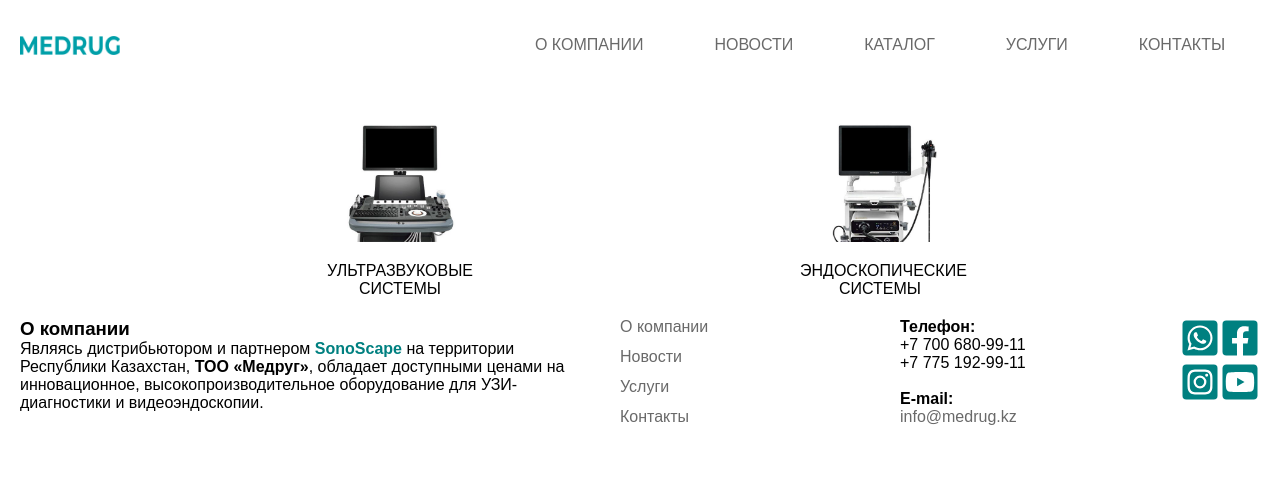
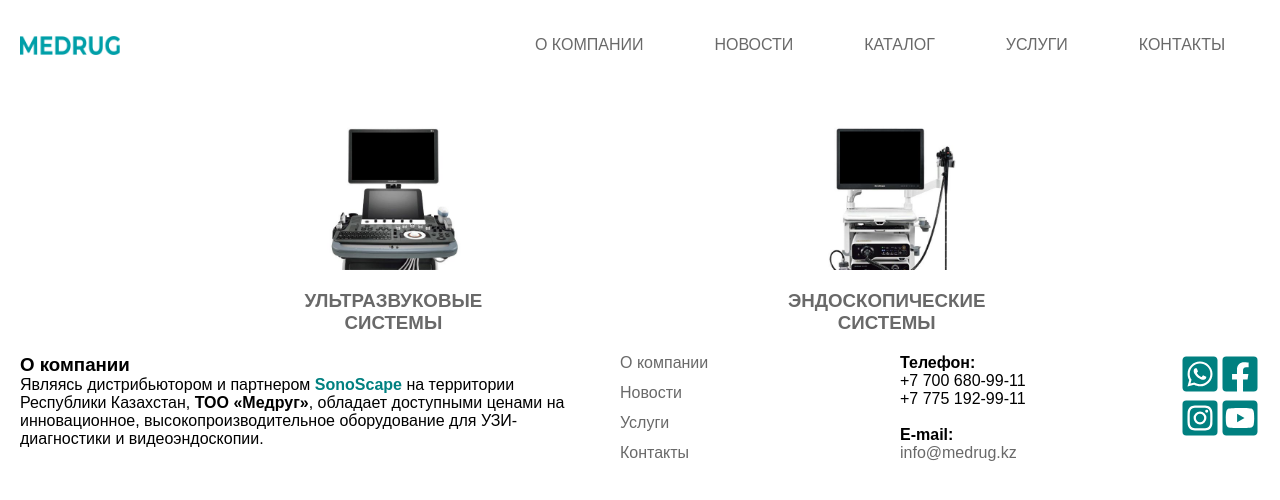
Before and after one commit to kefirchick/MedrugWebSite, a React (Create React App) app: page / in a window 1280 px wide. Shown: the top 500 px of the page. Built offline with nearby package versions, Linux system fonts and the light colour scheme.

Commit message:
home page

```diff
--- a/src/components/Footer.jsx
+++ b/src/components/Footer.jsx
@@ -1,5 +1,5 @@
 import { useMemo } from 'react';
-import { NavLink } from "react-router-dom";
+import { Link } from "react-router-dom";
 import { FaWhatsappSquare, FaFacebookSquare, FaInstagramSquare, FaYoutubeSquare } from "react-icons/fa"
 
 const style = {
@@ -38,10 +38,10 @@ const aboutStyle = useMemo(
         <p>Являясь дистрибьютором и партнером <span style={spanStyle}> SonoScape</span> на территории Республики Казахстан, <strong>ТОО «Медруг»</strong>, обладает доступными ценами на инновационное, высокопроизводительное оборудование для УЗИ-диагностики и видеоэндоскопии.</p>
       </div>
       <div style={menuStyle}>
-        <NavLink to="/about">О компании</NavLink>
-        <NavLink to="/news">Новости</NavLink>
-        <NavLink to="/service">Услуги</NavLink>
-        <NavLink to="/contacts">Контакты</NavLink>
+        <Link to="/about">О компании</Link>
+        <Link to="/news">Новости</Link>
+        <Link to="/service">Услуги</Link>
+        <Link to="/contacts">Контакты</Link>
       </div>
       <div style={{flex: '1 0 160px', margin: 20}}>
         <h4>Телефон:</h4>
--- a/src/pages/Home.jsx
+++ b/src/pages/Home.jsx
@@ -1,17 +1,37 @@
-import ultrasound from '../img/home/ultrasound.jpg';
-import endoscopy from '../img/home/endoscopy.jpg';
+import { Link } from "react-router-dom";
+import ultrasoundImg from '../img/home/ultrasound.jpg';
+import endoscopyImg from '../img/home/endoscopy.jpg';
+
+const style = {
+  display:'flex',
+  justifyContent:'space-evenly'
+}
+
+const wrapperStyle = {
+  display:'flex',
+  flexDirection:'column',
+  alignContent:"center",
+  width: 200,
+  textAlign: 'center'
+}
+
+const imgStyle = {
+  objectFit:'contain',
+  height:160,
+  margin:20
+}
 
 const Home = () => {
   return (
-    <div style={{display:'flex', justifyContent:'space-evenly'}} >
-      <div style={{display:'flex', flexDirection:'column', width:160}} >
-        <img style={{objectFit:'cover', margin:20}} src={ultrasound} />
-        <p style={{textAlign:'center'}}>УЛЬТРАЗВУКОВЫЕ СИСТЕМЫ</p>
-      </div>
-      <div style={{display:'flex', flexDirection:'column', width:160}} >
-        <img style={{objectFit:'cover', margin:20}} src={endoscopy} />
-        <p style={{textAlign:'center'}}>ЭНДОСКОПИЧЕСКИЕ СИСТЕМЫ</p>
-      </div>
+    <div style={style} >
+      <Link style={wrapperStyle} to='/catalog'  >
+        <img style={imgStyle} src={ultrasoundImg} alt={''} />
+        <h3>УЛЬТРАЗВУКОВЫЕ СИСТЕМЫ</h3>
+      </Link>
+      <Link style={wrapperStyle} to='/catalog' >
+        <img style={imgStyle} src={endoscopyImg} alt={''} />
+        <h3>ЭНДОСКОПИЧЕСКИЕ СИСТЕМЫ</h3>
+      </Link>
     </div>
   );
 }
```
